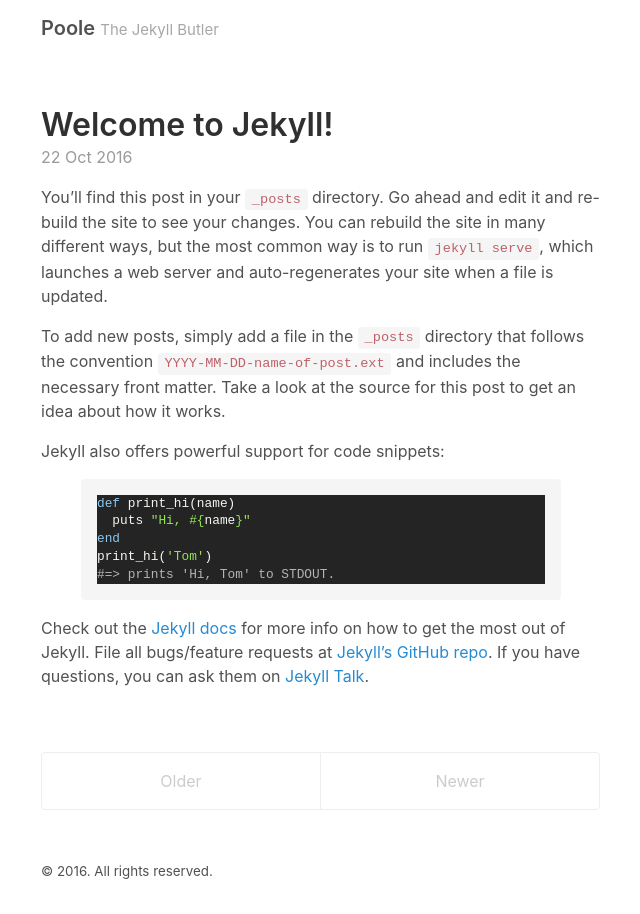
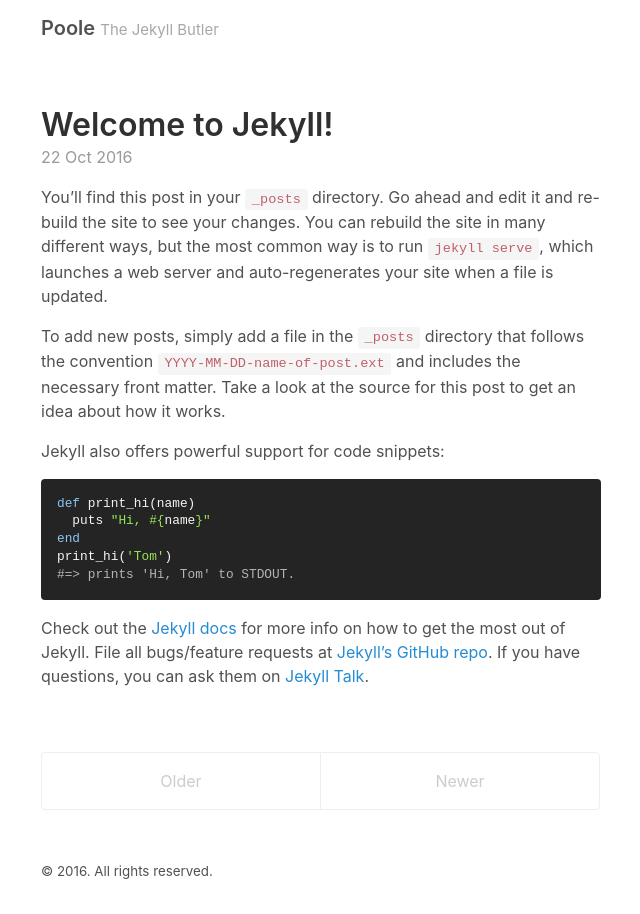
Before and after one commit to chongkong/chongkong.github.io, a Jekyll site: the page built from index.html, in a window 1280 px wide. Shown: the whole page, without its empty margins (319-959 px from the left). Built offline with Jekyll 4.4.1, drawn with Linux system fonts in a browser that asks for light colours; the list of posts is cut into pages by our own code.

Commit message:
Fix wrong stylings

```diff
--- a/_sass/_code.scss
+++ b/_sass/_code.scss
@@ -31,9 +31,11 @@
 .highlight {
   padding: 1rem;
   margin-bottom: 1rem;
+  margin-left: 0;
+  margin-right: 0;
   font-size: .8rem;
   line-height: 1.4;
-  background-color: rgba(0, 0, 0, 0.04);
+  background-color: #242424;
   border-radius: .25rem;
 
   pre {
```
